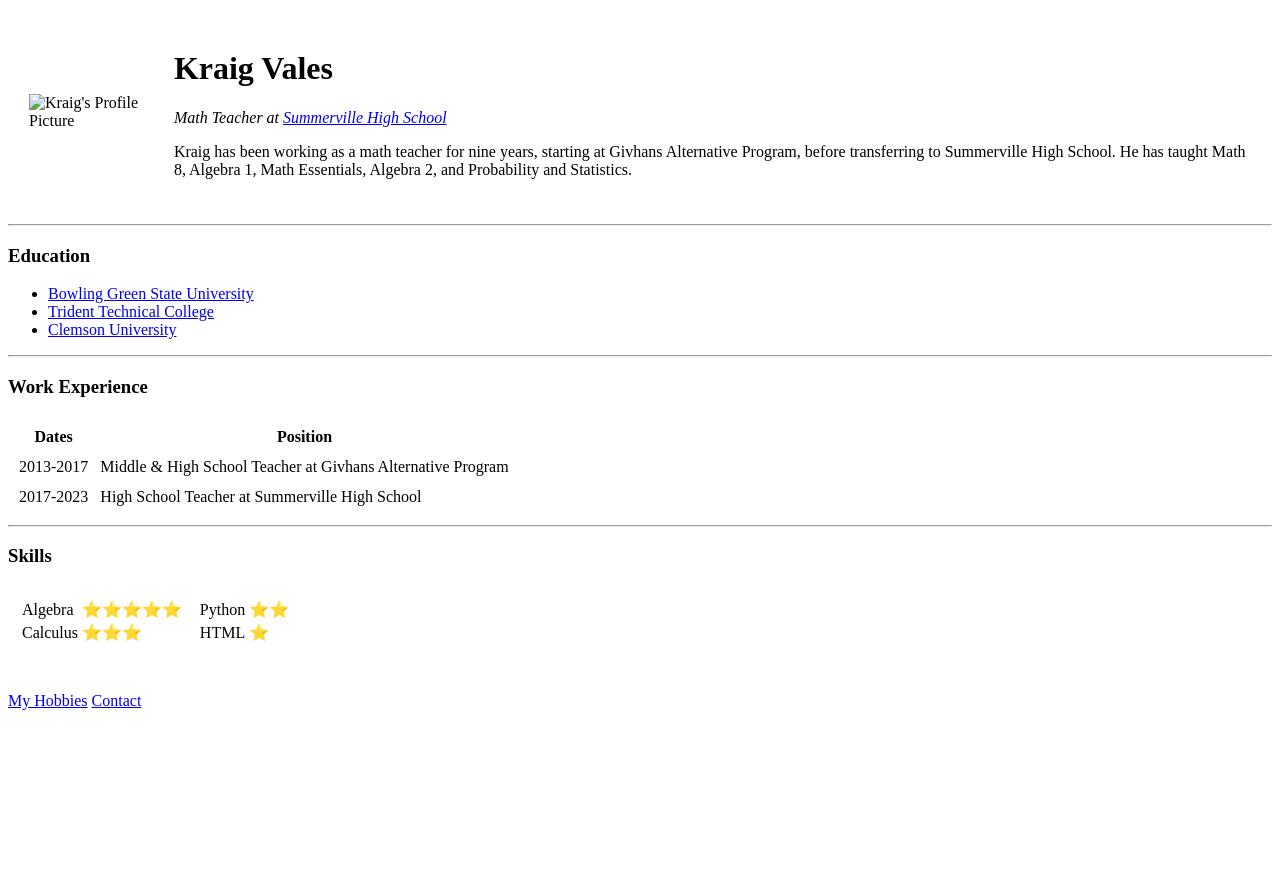
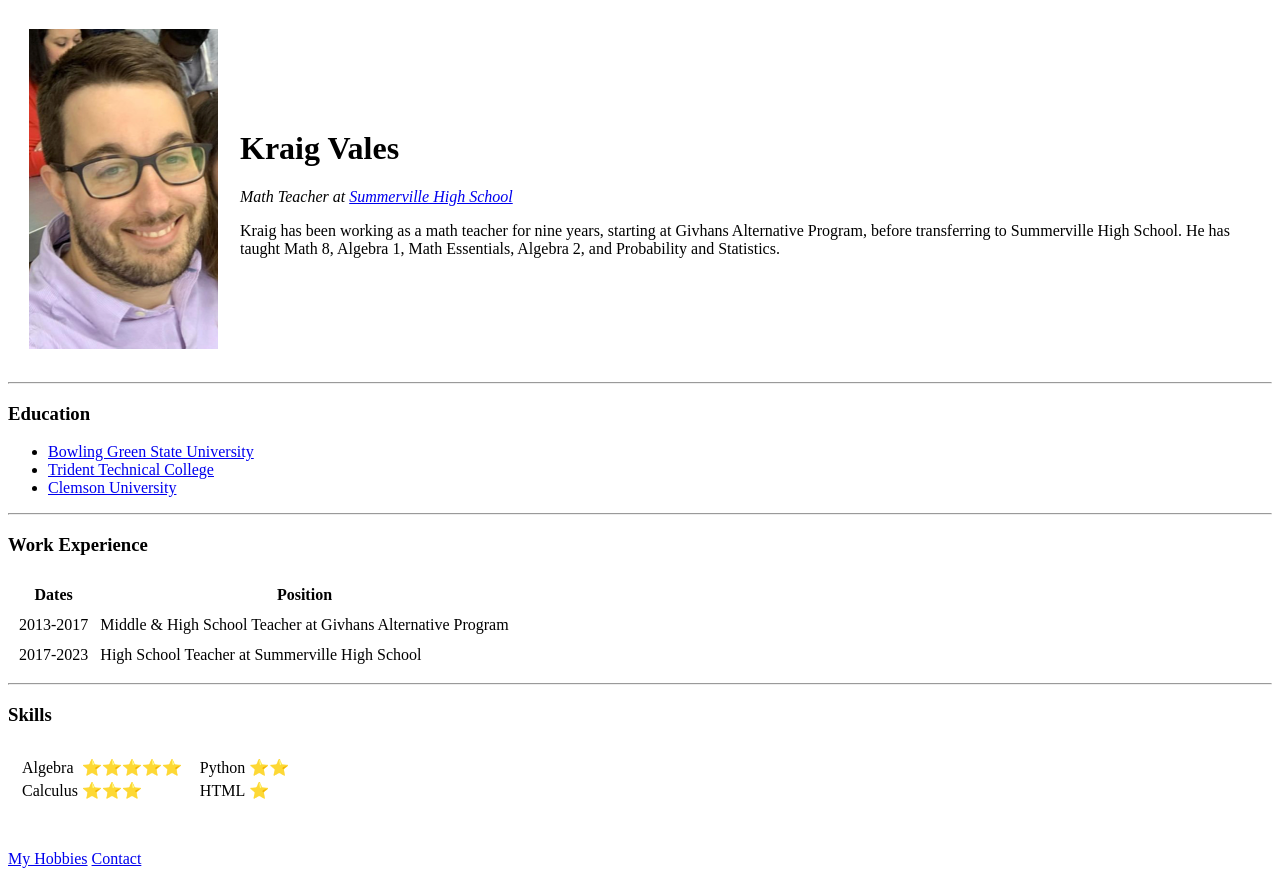
Before and after one commit to kvales/cv, a plain HTML site: page index.html in a window 1280 px wide. Before the commit the page ends 800 px from the top, so only its background shows below. Drawn offline with Linux system fonts and the light colour scheme.

Commit message:
Update index.html

```diff
--- a/index.html
+++ b/index.html
@@ -13,7 +13,7 @@
     <body>
         <table cellspacing="20">
             <tr>
-                <td> <img src="1516626310365.png" alt="Kraig's Profile Picture"></td>
+                <td> <img src="image.png" alt="Kraig's Profile Picture"></td>
                 <td>
                     <h1>Kraig Vales</h1>
                     <p><em>Math Teacher at <a href="https://www.ddtwo.org/shs">Summerville High School</a></em></p>
```
